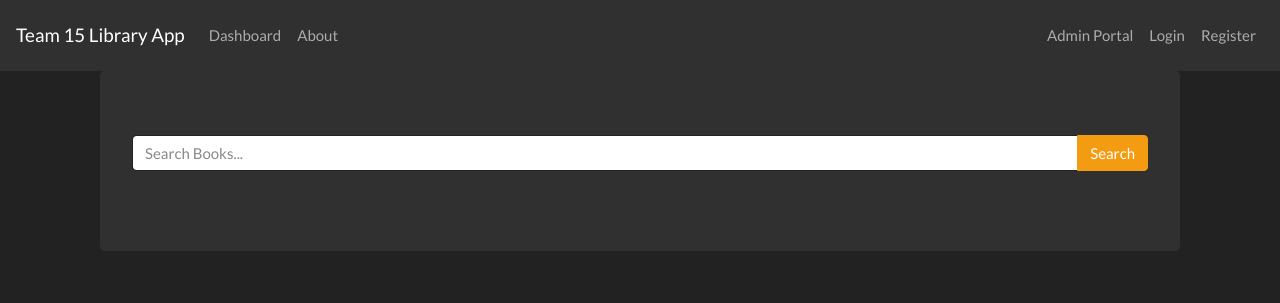
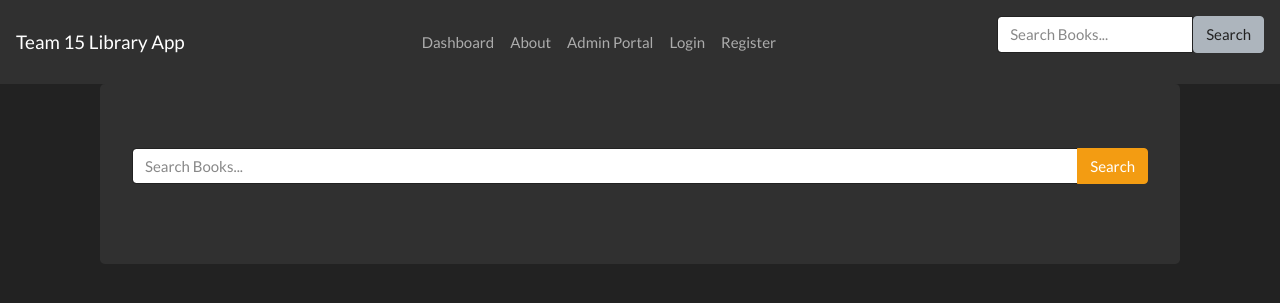
Before and after one commit to mmabbas/Team15_Database, a CodeIgniter app: page /team15dbms/index.php/users/searchBar in a window 1280 px wide. Shown: the top 303 px of the page. Run offline with CodeIgniter, Linux system fonts and the light colour scheme; some libraries are stand-ins or nearby versions.

Commit message:
Added Search Button to NavBar (WIP)
+Added a search bar to the navigation bar
+It is partially working
-If the current page is /pages/search, the search button works
-If it is any other page, it will just take you to pages/search

```diff
--- a/application/models/fetch_item.php
+++ b/application/models/fetch_item.php
@@ -17,6 +17,7 @@ class Fetch_item extends CI_Model {
     if($query != ''){
       $this->db->like('title', $query);
       $this->db->or_like('author', $query);
+      $this->db->or_like('distributor', $query);
     }
     //$this->db->order_by('itemID', 'DESC');
     return $this->db->get()->result();
--- a/application/views/templates/header.php
+++ b/application/views/templates/header.php
@@ -8,19 +8,16 @@
 </head>
 
 <body>
-    <nav class="navbar navbar-expand-lg navbar-dark bg-dark">
+    <nav class="navbar navbar-expand-md navbar-dark bg-dark">
         <a class="navbar-brand" href="<?php echo base_url(); ?>">Team 15 Library App</a>
-        <button class="navbar-toggler" type="button" data-toggle="collapse" data-target="#navbarNav" aria-controls="navbarNav" aria-expanded="false" aria-label="Toggle navigation">
+        <button class="navbar-toggler" type="button" data-toggle="collapse" data-target="#navbarSupportedContent" aria-controls="navbarNav" aria-expanded="false" aria-label="Toggle navigation">
             <span class="navbar-toggler-icon"></span>
         </button>
-        <div class="collapse navbar-collapse" id="navbarNavAltMarkup">
-            <div class="navbar-nav">
+        <div class="collapse navbar-collapse" id="navbarSupportedContent">
+            <ul class="navbar-nav mx-auto">
                 <a class="nav-link" href="<?php echo base_url(); ?>users/dashboard">Dashboard <span class="sr-only">(current)</span></a>
                 <a class="nav-link" href="<?php echo base_url(); ?>about">About</a>
-                </li>
-            </div>
-            <ul class="navbar-nav ml-auto">
-                <?php if(!$this->session->userdata('logged_in')) : ?>
+                <?php if (!$this->session->userdata('logged_in')) : ?>
                     <li class="nav-item">
                         <a class="nav-link" href="<?php echo base_url(); ?>users/adminLogin">Admin Portal</a>
                     </li>
@@ -31,14 +28,60 @@
                         <a class="nav-link" href="<?php echo base_url(); ?>users/register">Register</a>
                     </li>
                 <?php endif; ?>
-                <?php if($this->session->userdata('logged_in')) : ?>
+                <?php if ($this->session->userdata('logged_in')) : ?>
                     <li class="nav-item">
                         <a class="nav-link" href="<?php echo base_url(); ?>users/logout">Logout</a>
                     </li>
                 <?php endif; ?>
             </ul>
+
+            <form class="form-inline">
+                <div class="input-group">
+                    <input type="text" class="form-control" id="searchText" placeholder="Search Books..." name="searchTest">
+                    <span class="input-group-btn">
+                        <button class="btn btn-light" type="button" onclick="pageRedirect();">Search</button>
+                    </span>
+                </div>
+            </form>
         </div>
     </nav>
+
+    <head>
+        <script src="https://ajax.googleapis.com/ajax/libs/jquery/3.4.1/jquery.min.js"></script>
+        <script>
+            function pageRedirect() {
+                var search = $('#searchText').val(); {
+                    if (window.location.href != "<?php echo base_url(); ?>pages/search") {
+                        window.location.href = "<?php echo base_url(); ?>pages/search";
+                        if (search != '') {
+                            load_data(search);
+                        }
+                    }
+                    if (search != '') {
+                        load_data(search);
+                    } else {
+                        load_data();
+                    }
+                }
+            }
+
+
+            function load_data(query) {
+                $.ajax({
+                    url: "<?php echo base_url(); ?>getitem/getData",
+                    method: "POST",
+                    data: {
+                        query: query
+                    },
+                    success: function(data) {
+                        $('#items').html(data);
+                    }
+                })
+            }
+        </script>
+    </head>
+
+
 
     <div class="container">
         <!-- Flash messages -->
--- a/assets/css/style.css
+++ b/assets/css/style.css
@@ -24,3 +24,12 @@
   border-color: red;
   width: 100%
 }
+
+.btn-search {
+  background: #c0c0c0;
+  border-radius: 0;
+  color: #fff;
+  border-width: 1px;
+  border-style: solid;
+  border-color: #1c1c1c;
+}
```
Also changed, not shown: application/controllers/Pages.php (+8 -3 lines), application/views/users/searchBar.php (+16 -12 lines). Lines whose indentation alone changed are shown as unchanged.
